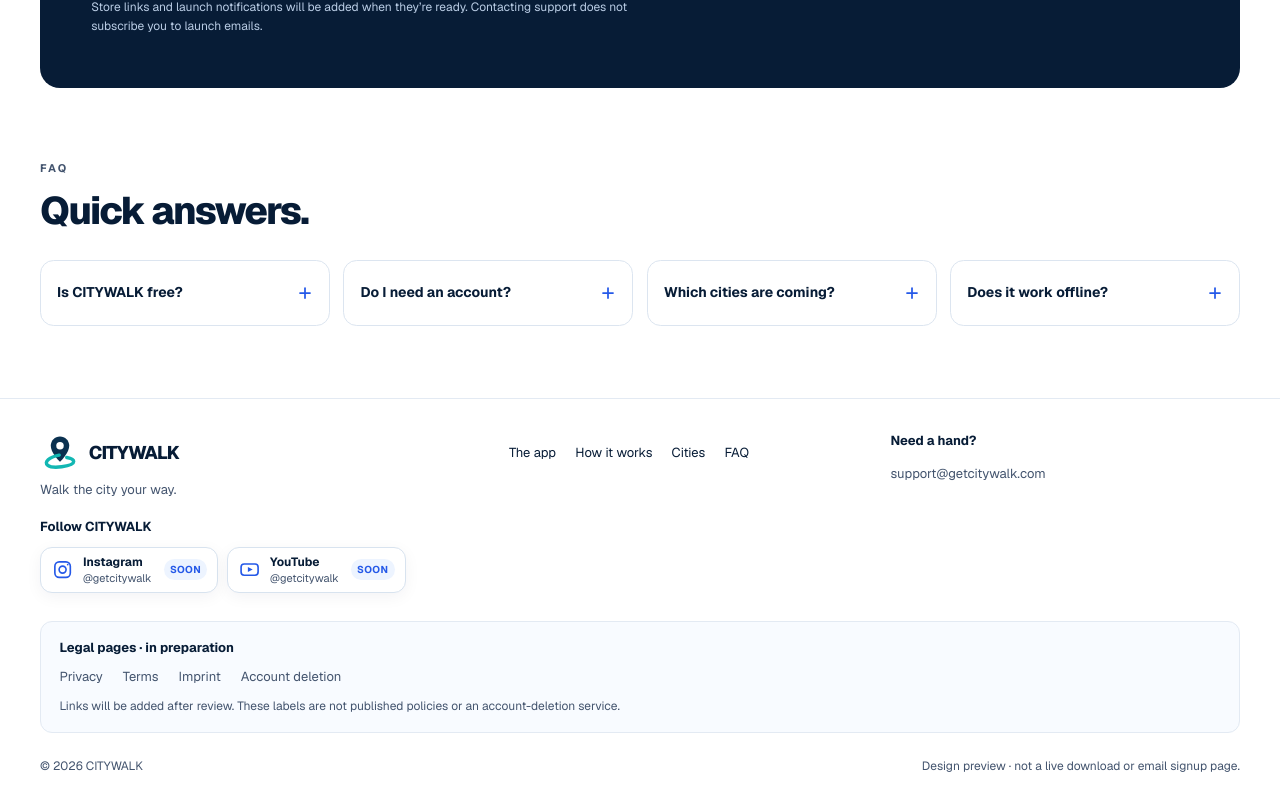
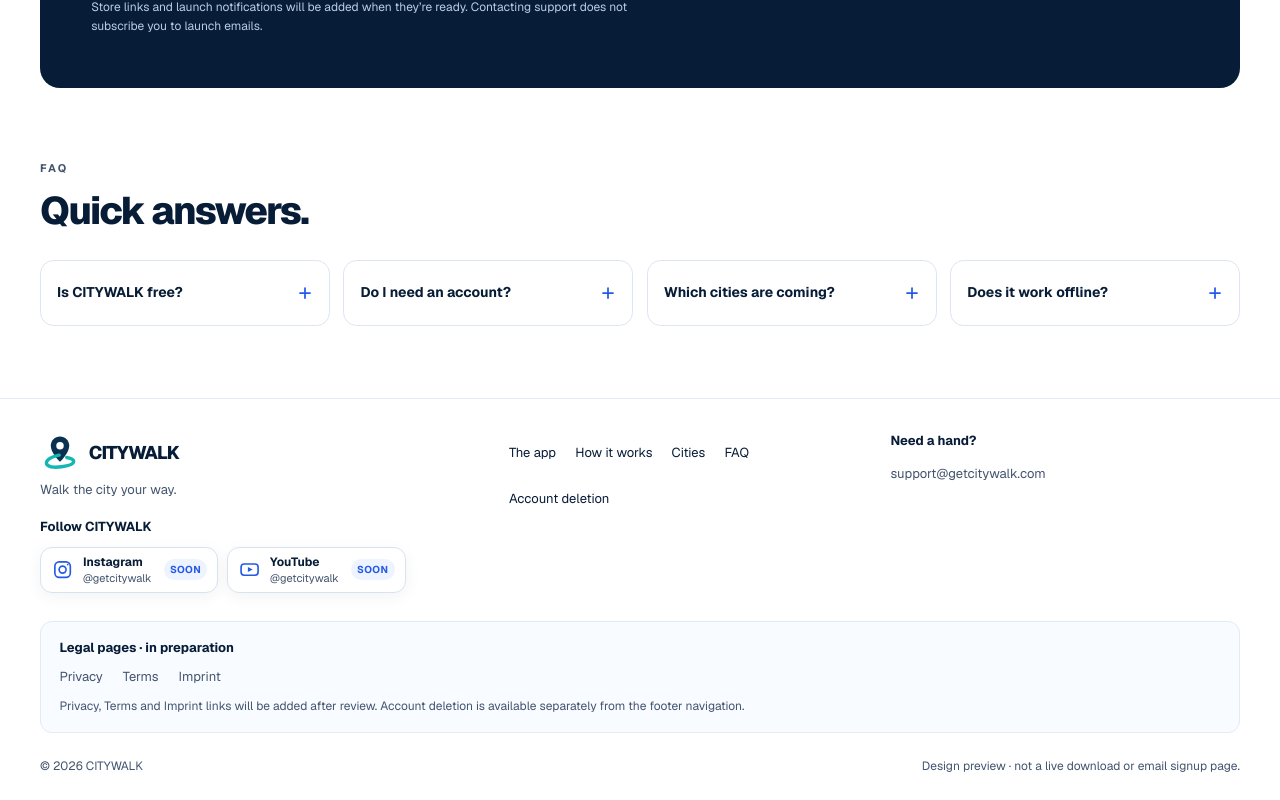
Before and after one commit to IamAssiaAjdaai/lubeck-ai-guide, a Next.js app: page / in a window 1280 px wide. Shown: the part 3836-4636 px from the top of the page. Built offline with nearby package versions, Linux system fonts and the light colour scheme.

Commit message:
ACCOUNT-01: link public deletion resource from footer

```diff
--- a/src/components/landing/LandingClosing.tsx
+++ b/src/components/landing/LandingClosing.tsx
@@ -98,7 +98,7 @@ export function LandingFaq() {
   );
 }
 
-const pendingPages = ["Privacy", "Terms", "Imprint", "Account deletion"] as const;
+const pendingPages = ["Privacy", "Terms", "Imprint"] as const;
 
 export function LandingFooter() {
   return (
@@ -127,6 +127,7 @@ export function LandingFooter() {
           <a href="#how-it-works">How it works</a>
           <a href="#cities">Cities</a>
           <a href="#faq">FAQ</a>
+          <a href="/account-deletion">Account deletion</a>
         </nav>
         <div className={styles.support}>
           <p className={styles.footerHeading}>Need a hand?</p>
@@ -138,7 +139,7 @@ export function LandingFooter() {
         <ul aria-label="Legal pages in preparation">
           {pendingPages.map((label) => <li key={label}>{label}</li>)}
         </ul>
-        <p>Links will be added after review. These labels are not published policies or an account-deletion service.</p>
+        <p>Privacy, Terms and Imprint links will be added after review. Account deletion is available separately from the footer navigation.</p>
       </div>
       <div className={styles.footerBottom}>
         <span>© 2026 CITYWALK</span>
```
